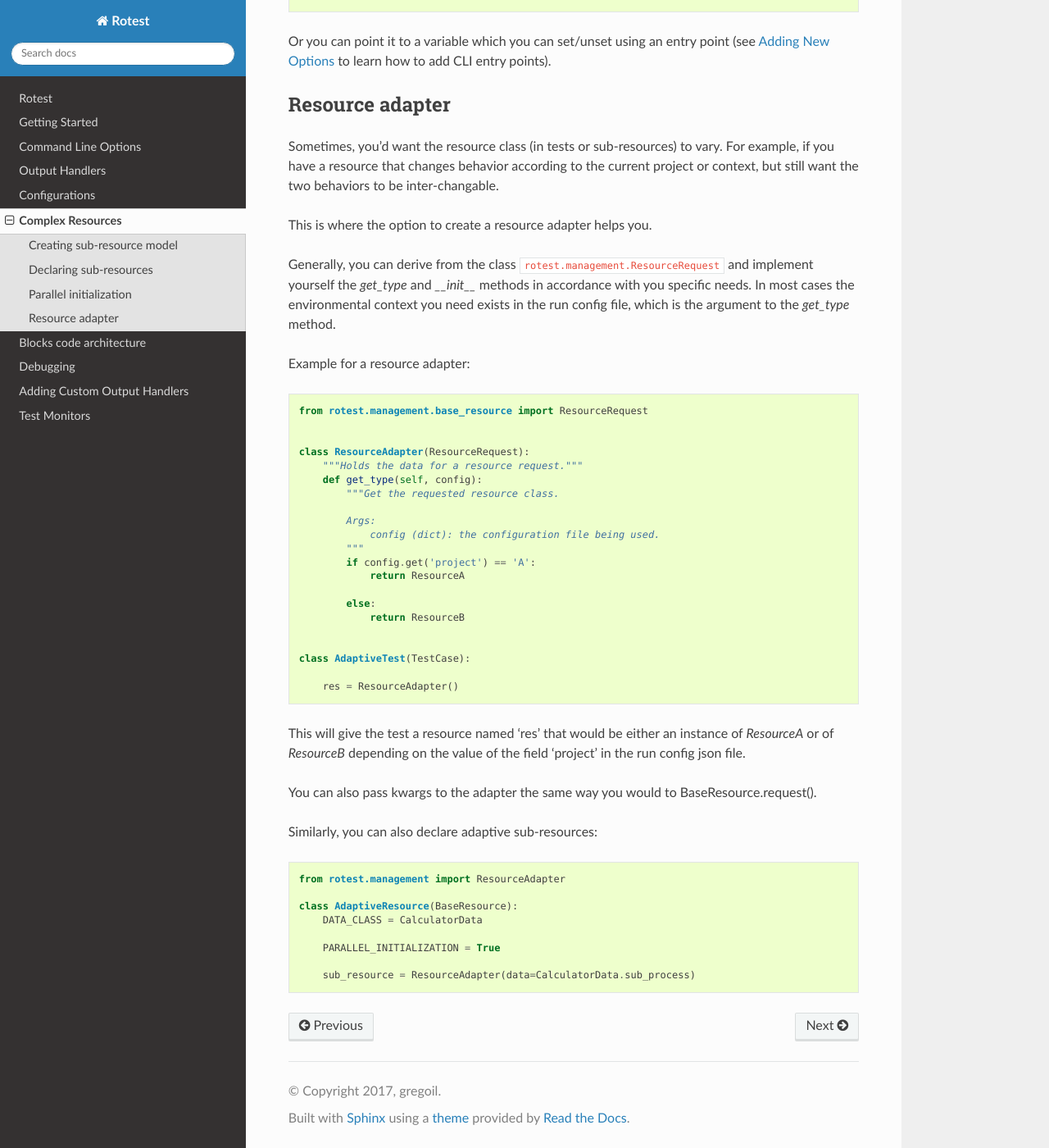
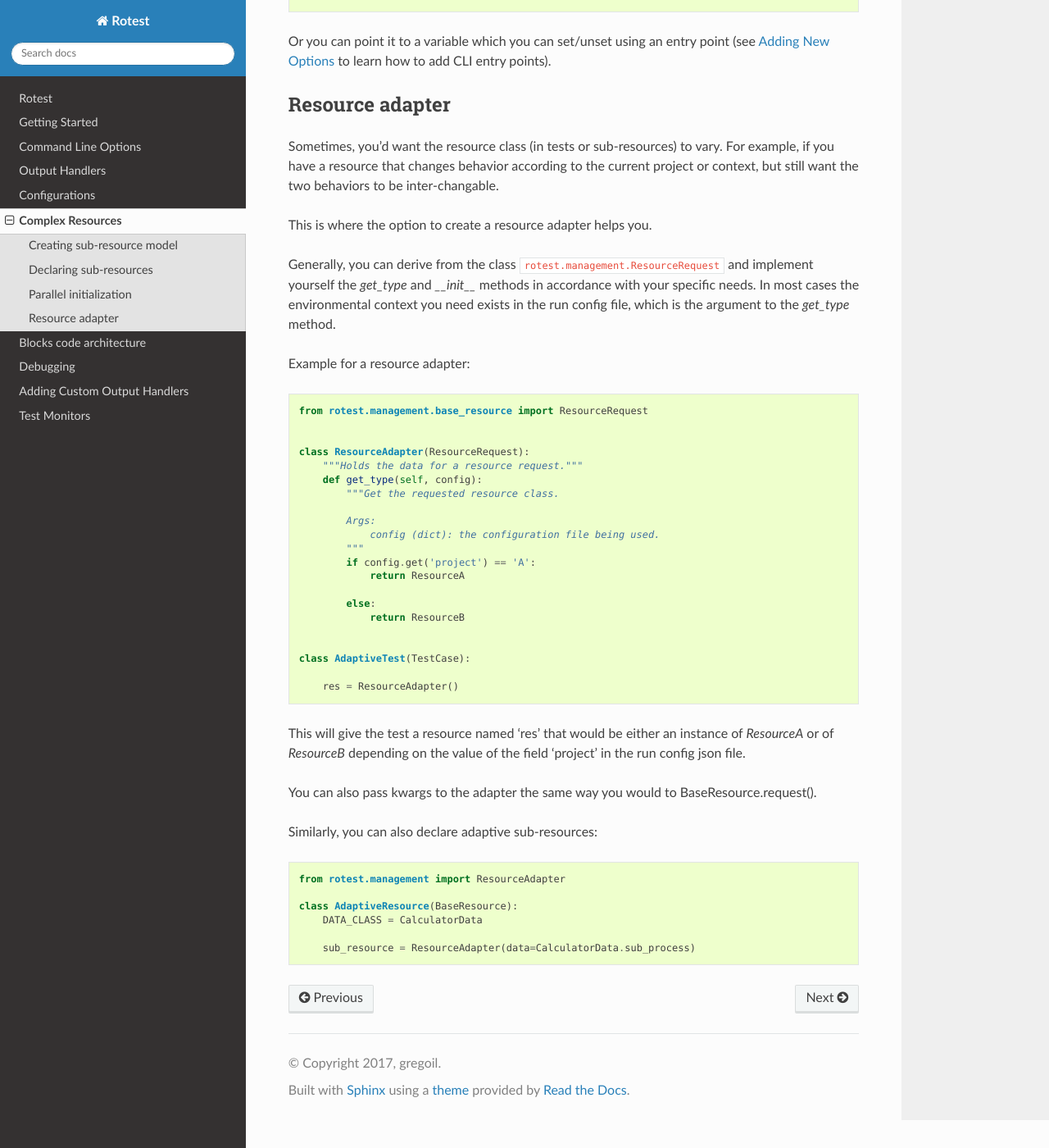
Before and after one commit to gregoil/rotest, a Sphinx documentation site: the page built from docs/advanced/complex_resources.rst, in a window 1280 px wide and 1400 px high, scrolled down 3644 px. Shown: the whole window at 82% size. Built offline with Sphinx 7.4.7 and the Read the Docs theme 2.0.0, drawn with Linux system fonts in a browser that asks for light colours; the version number could not be read and is left out.

Commit message:
fixed by review

```diff
--- a/docs/advanced/complex_resources.rst
+++ b/docs/advanced/complex_resources.rst
@@ -210,7 +210,7 @@ This is where the option to create a resource adapter helps you.
 
 Generally, you can derive from the class ``rotest.management.ResourceRequest``
 and implement yourself the `get_type` and `__init__` methods in accordance with
-you specific needs. In most cases the environmental context you need exists
+your specific needs. In most cases the environmental context you need exists
 in the run config file, which is the argument to the `get_type` method.
 
 Example for a resource adapter:
@@ -255,6 +255,4 @@ Similarly, you can also declare adaptive sub-resources:
     class AdaptiveResource(BaseResource):
         DATA_CLASS = CalculatorData
 
-        PARALLEL_INITIALIZATION = True
-
         sub_resource = ResourceAdapter(data=CalculatorData.sub_process)
```
